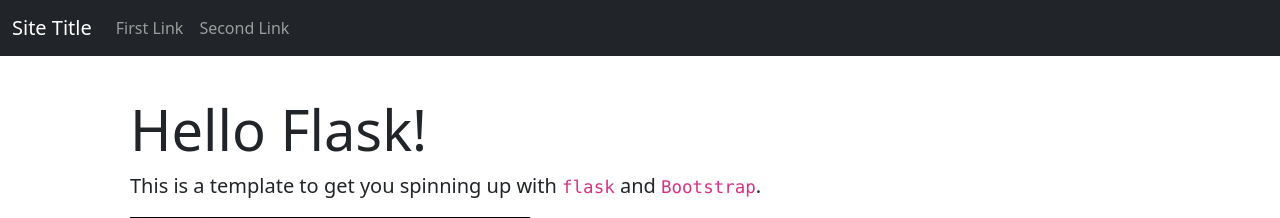
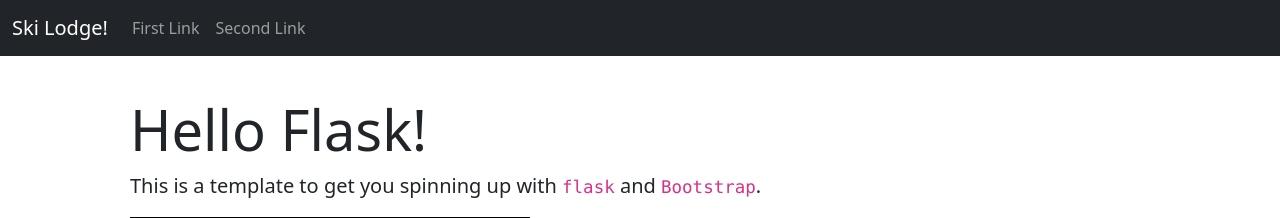
Before and after one commit to matthew-mills182/ski-lodge, a Flask app: page / in a window 1280 px wide. Shown: the top 218 px of the page. Run offline with Flask 2, Linux system fonts and the light colour scheme.

Commit message:
ski lodge takes back to homepage

```diff
--- a/flaskapp/templates/base.html
+++ b/flaskapp/templates/base.html
@@ -22,7 +22,7 @@
     <header>
         <nav class="navbar navbar-expand-md navbar-dark fixed-top bg-dark">
             <div class="container-fluid">
-                <a class="navbar-brand" href="#">Site Title</a>
+                <a class="navbar-brand" href="{{ url_for('render_index') }}">Ski Lodge!</a>
                 <button class="navbar-toggler" type="button" data-bs-toggle="collapse" data-bs-target="#navbarCollapse"
                     aria-controls="navbarCollapse" aria-expanded="false" aria-label="Toggle navigation">
                     <span class="navbar-toggler-icon"></span>
```
